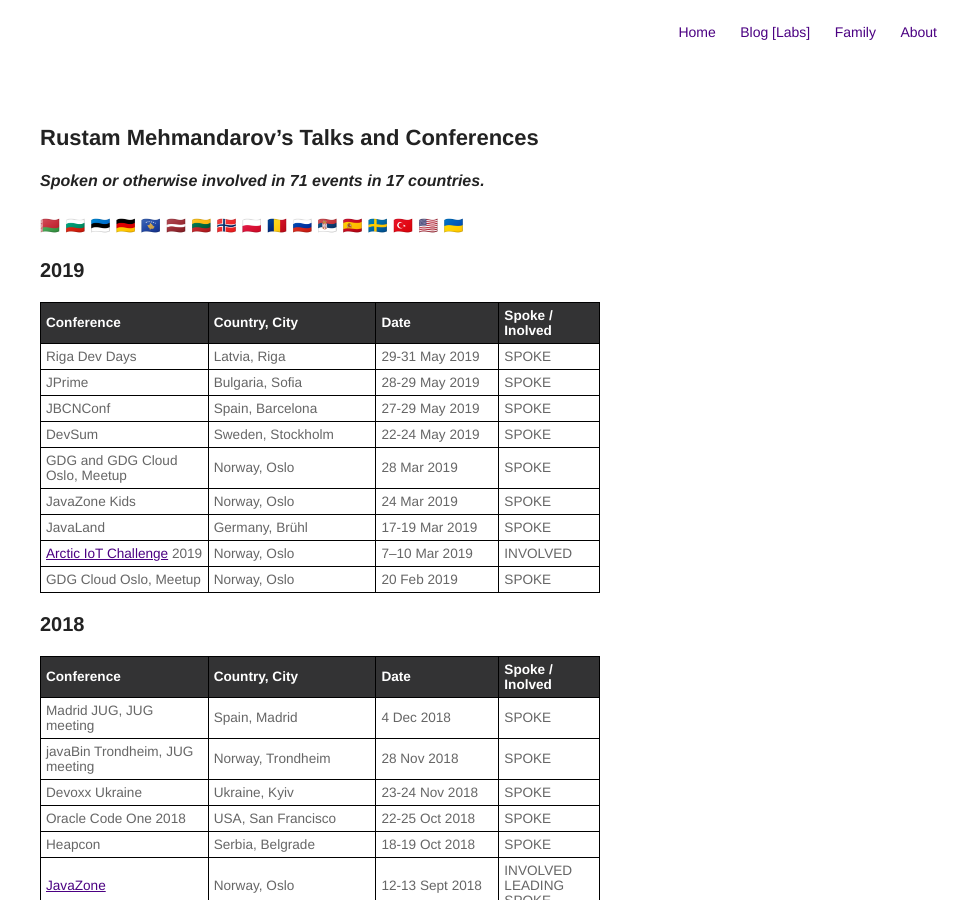
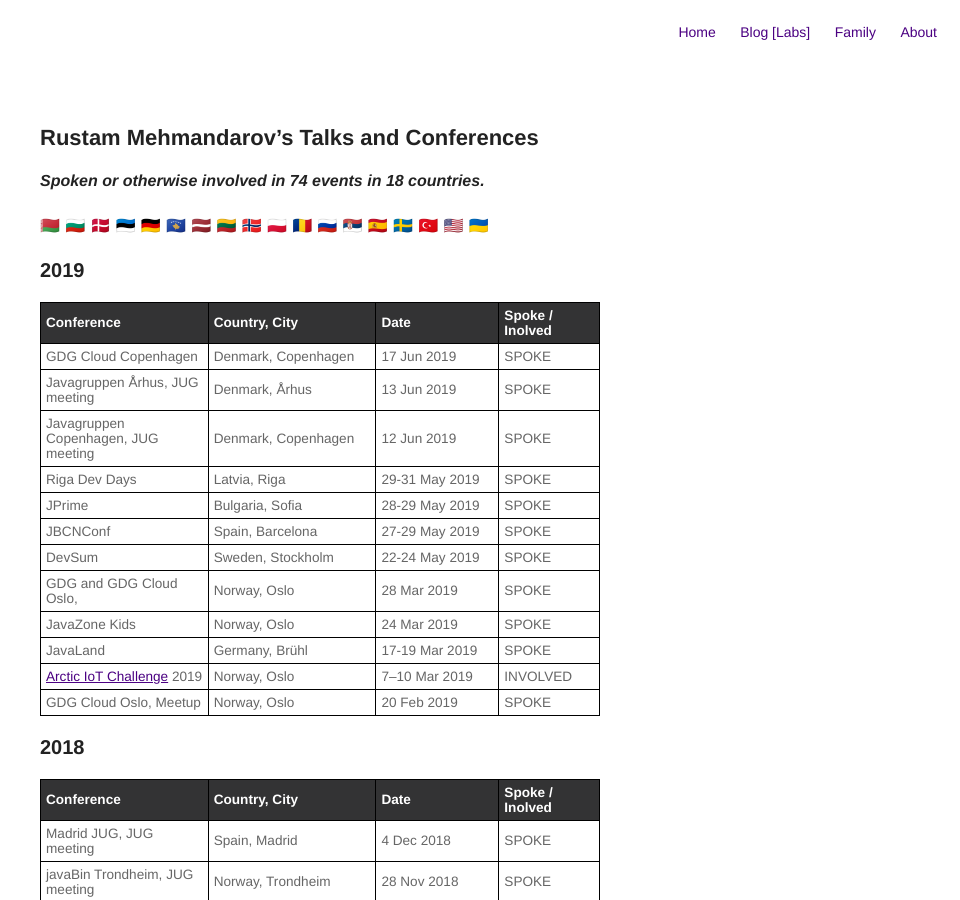
Before and after one commit to mehmandarov/mehmandarov.github.io, a Jekyll site: the page built from talks.md, in a window 1280 px wide and 900 px high. Shown: the whole window, without its empty margins (320-1280 px from the left). Built offline with Jekyll 4.4.1, drawn with Linux system fonts in a browser that asks for light colours.

Commit message:
Updated list of talks

```diff
--- a/talks.md
+++ b/talks.md
@@ -5,24 +5,27 @@
 
 ## Rustam Mehmandarov's Talks and Conferences
 
-#### _Spoken or otherwise involved in 71 events in 17 countries._
-🇧🇾   🇧🇬   🇪🇪   🇩🇪   🇽🇰   🇱🇻   🇱🇹   🇳🇴   🇵🇱   🇷🇴   🇷🇺   🇷🇸   🇪🇸   🇸🇪   🇹🇷   🇺🇸   🇺🇦
+#### _Spoken or otherwise involved in 74 events in 18 countries._
+🇧🇾   🇧🇬   🇩🇰   🇪🇪   🇩🇪   🇽🇰   🇱🇻   🇱🇹   🇳🇴   🇵🇱   🇷🇴   🇷🇺   🇷🇸   🇪🇸   🇸🇪   🇹🇷   🇺🇸   🇺🇦
 
 ### 2019
 
-|-------------------------------+-------------------+----------------+-----------------------|
-|Conference                     |Country, City      |Date            |Spoke / Inolved        |
-|:------------------------------+:------------------+:---------------+:----------------------|
-|Riga Dev Days                  |Latvia, Riga       |29-31 May 2019  |SPOKE                  |
-|JPrime                         |Bulgaria, Sofia    |28-29 May 2019  |SPOKE                  |
-|JBCNConf                       |Spain, Barcelona   |27-29 May 2019  |SPOKE                  |
-|DevSum                         |Sweden, Stockholm  |22-24 May 2019  |SPOKE                  |
-|GDG and GDG Cloud Oslo, Meetup |Norway, Oslo       |28 Mar 2019     |SPOKE                  |
-|JavaZone Kids                  |Norway, Oslo       |24 Mar 2019     |SPOKE                  |
-|JavaLand                       |Germany, Brühl     |17-19 Mar 2019  |SPOKE                  |
-|[Arctic IoT Challenge][2] 2019 |Norway, Oslo       |7–10 Mar 2019   |INVOLVED               |
-|GDG Cloud Oslo, Meetup         |Norway, Oslo       |20 Feb 2019     |SPOKE                  |
-|-------------------------------+-------------------+----------------+-----------------------|
+|------------------------------------+--------------------+----------------+-----------------------|
+|Conference                          |Country, City       |Date            |Spoke / Inolved        |
+|:-----------------------------------+:-------------------+:---------------+:----------------------|
+|GDG Cloud Copenhagen                |Denmark, Copenhagen |17 Jun 2019     |SPOKE                  |
+|Javagruppen Århus, JUG meeting      |Denmark, Århus      |13 Jun 2019     |SPOKE                  |
+|Javagruppen Copenhagen, JUG meeting |Denmark, Copenhagen |12 Jun 2019     |SPOKE                  |
+|Riga Dev Days                       |Latvia, Riga        |29-31 May 2019  |SPOKE                  |
+|JPrime                              |Bulgaria, Sofia     |28-29 May 2019  |SPOKE                  |
+|JBCNConf                            |Spain, Barcelona    |27-29 May 2019  |SPOKE                  |
+|DevSum                              |Sweden, Stockholm   |22-24 May 2019  |SPOKE                  |
+|GDG and GDG Cloud Oslo,             |Norway, Oslo        |28 Mar 2019     |SPOKE                  |
+|JavaZone Kids                       |Norway, Oslo        |24 Mar 2019     |SPOKE                  |
+|JavaLand                            |Germany, Brühl      |17-19 Mar 2019  |SPOKE                  |
+|[Arctic IoT Challenge][2] 2019      |Norway, Oslo        |7–10 Mar 2019   |INVOLVED               |
+|GDG Cloud Oslo, Meetup              |Norway, Oslo        |20 Feb 2019     |SPOKE                  |
+|------------------------------------+--------------------+----------------+-----------------------|
 {:.talkstablestyle}
 
 ### 2018
```
